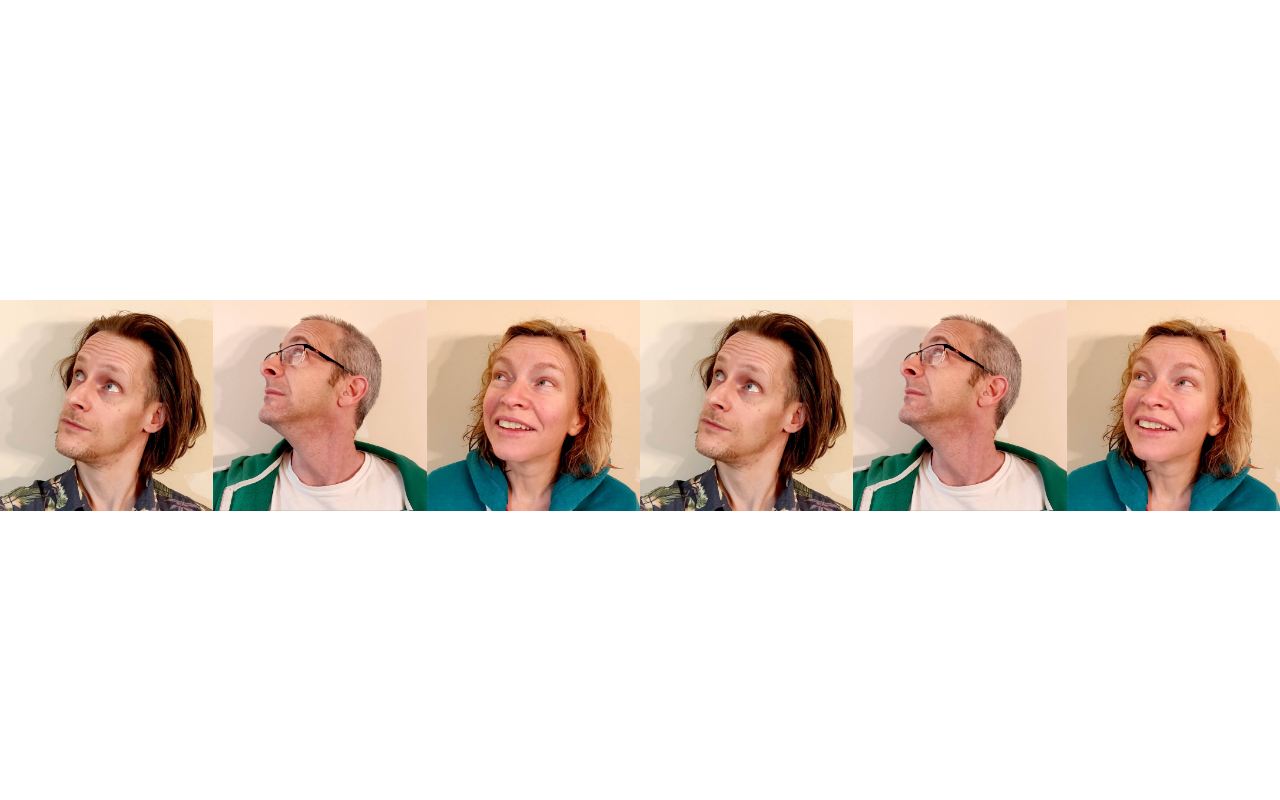
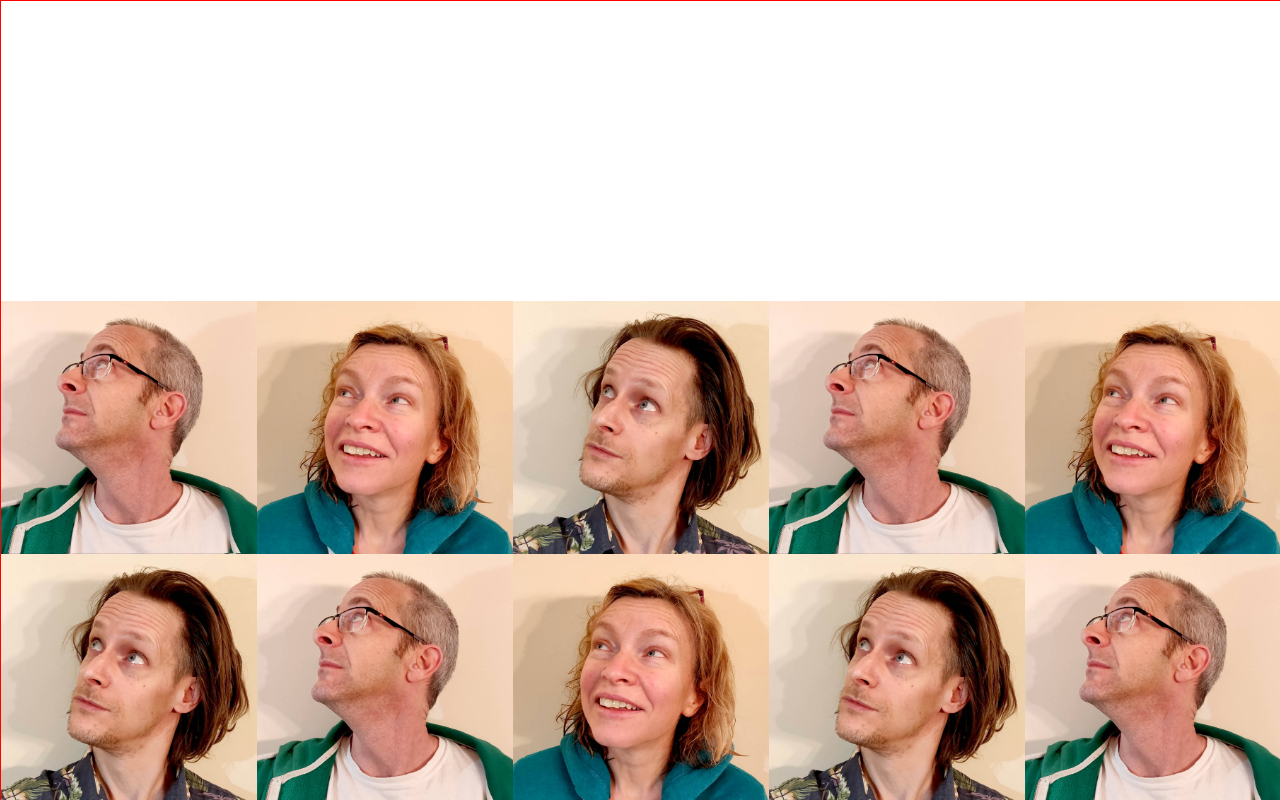
Before and after one commit to btubby/photofun, a React (Create React App) app: page / in a window 1280 px wide. Shown: the top 800 px of the page. Built offline with nearby package versions, Linux system fonts and the light colour scheme.

Commit message:
nice refactor

```diff
--- a/src/App.js
+++ b/src/App.js
@@ -1,44 +1,83 @@
-import React, {  useState } from 'react'
-import styled from 'styled-components';
-import SwivelFace from './componments/Face'
+import React, { useState } from "react";
+import styled from "styled-components";
+import SwivelFace from "./componments/Face";
 
-import kstraight from './kerry/straight.jpg'
-import kwest from './kerry/w.jpg'
-import keast from './kerry/e.jpg'
-import knorth from './kerry/n.jpg'
-import ksouth from './kerry/s.jpg'
-import knortheast from './kerry/ne.jpg'
-import knorthwest from './kerry/nw.jpg'
-import ksoutheast from './kerry/se.jpg'
-import ksouthwest from './kerry/sw.jpg'
+import kstraight from "./kerry/straight.jpg";
+import kwest from "./kerry/w.jpg";
+import keast from "./kerry/e.jpg";
+import knorth from "./kerry/n.jpg";
+import ksouth from "./kerry/s.jpg";
+import knortheast from "./kerry/ne.jpg";
+import knorthwest from "./kerry/nw.jpg";
+import ksoutheast from "./kerry/se.jpg";
+import ksouthwest from "./kerry/sw.jpg";
 
-import wstraight from './will/straight.jpg'
-import wwest from './will/w.jpg'
-import weast from './will/e.jpg'
-import wnorth from './will/n.jpg'
-import wsouth from './will/s.jpg'
-import wnortheast from './will/ne.jpg'
-import wnorthwest from './will/nw.jpg'
-import wsoutheast from './will/se.jpg'
-import wsouthwest from './will/sw.jpg'
+import wstraight from "./will/straight.jpg";
+import wwest from "./will/w.jpg";
+import weast from "./will/e.jpg";
+import wnorth from "./will/n.jpg";
+import wsouth from "./will/s.jpg";
+import wnortheast from "./will/ne.jpg";
+import wnorthwest from "./will/nw.jpg";
+import wsoutheast from "./will/se.jpg";
+import wsouthwest from "./will/sw.jpg";
 
-import bstraight from './ben/straight.jpg'
-import bwest from './ben/w.jpg'
-import beast from './ben/e.jpg'
-import bnorth from './ben/n.jpg'
-import bsouth from './ben/s.jpg'
-import bnortheast from './ben/ne.jpg'
-import bnorthwest from './ben/nw.jpg'
-import bsoutheast from './ben/se.jpg'
-import bsouthwest from './ben/sw.jpg'
+import bstraight from "./ben/straight.jpg";
+import bwest from "./ben/w.jpg";
+import beast from "./ben/e.jpg";
+import bnorth from "./ben/n.jpg";
+import bsouth from "./ben/s.jpg";
+import bnortheast from "./ben/ne.jpg";
+import bnorthwest from "./ben/nw.jpg";
+import bsoutheast from "./ben/se.jpg";
+import bsouthwest from "./ben/sw.jpg";
 
+const images = {
+  ben: {
+    straight: bstraight,
+    n: bnorth,
+    ne: bnortheast,
+    e: beast,
+    s: bsouth,
+    se: bsoutheast,
+    s: bsouth,
+    sw: bsouthwest,
+    w: bwest,
+    nw: bnorthwest
+  },
+  kerry: {
+    straight: kstraight,
+    n: knorth,
+    ne: knortheast,
+    e: keast,
+    s: ksouth,
+    se: ksoutheast,
+    s: ksouth,
+    sw: ksouthwest,
+    w: kwest,
+    nw: knorthwest
+  },
+  will: {
+    straight: wstraight,
+    n: wnorth,
+    ne: wnortheast,
+    e: weast,
+    s: wsouth,
+    se: wsoutheast,
+    s: wsouth,
+    sw: wsouthwest,
+    w: wwest,
+    nw: wnorthwest
+  }
+};
+const OuterContainer = styled.div`
+  display: flex;
+  flex-direction: row;
+  flex-wrap: wrap;
+  // justify-content: space-evenly;
+  align-content: center;
+  border: 1px solid red;
 
-const Container = styled.div`
-  display:flex;
-  flex-direction:row;
-  justify-content: center;
-
-  /* background-color: #F9D7BC; */
   height: 100%;
   width: 100%;
   padding: 300px 0;
@@ -47,144 +86,60 @@ const Container = styled.div`
 const FaceContainer = styled.div`
   background-color: red;
   position: relative;
-   top:30;
-   width:20%
-`
+  // top: 30;
+  width: 20%;
+`;
 export default function App() {
-
   const [xCord, setxCord] = useState(0);
   const [yCord, setyCord] = useState(0);
 
-    const [N1, setN1] = useState(0);
-    const [S1, setS1] = useState(0);
-    const [E1, setE1] = useState(0);
-    const [W1, setW1] = useState(0);
-
-    const [N2, setN2] = useState(0);
-    const [S2, setS2] = useState(0);
-    const [E2, setE2] = useState(0);
-    const [W2, setW2] = useState(0);
-
-    const [N3, setN3] = useState(0);
-    const [S3, setS3] = useState(0);
-    const [E3, setE3] = useState(0);
-    const [W3, setW3] = useState(0);
-
-    const [N4, setN4] = useState(0);
-    const [S4, setS4] = useState(0);
-    const [E4, setE4] = useState(0);
-    const [W4, setW4] = useState(0);
-
-    const [N5, setN5] = useState(0);
-    const [S5, setS5] = useState(0);
-    const [E5, setE5] = useState(0);
-    const [W5, setW5] = useState(0);
-
-    const [N6, setN6] = useState(0);
-    const [S6, setS6] = useState(0);
-    const [E6, setE6] = useState(0);
-    const [W6, setW6] = useState(0);
+  const faces = [];
+  [
+    "ben",
+    "kerry",
+    "will",
+    "ben",
+    "kerry",
+    "will",
+    "ben",
+    "kerry",
+    "will",
+    "ben",
+    "kerry",
+    "will",
+    "ben",
+    "kerry",
+    "will",
+    "ben",
+    "kerry",
+    "will",
+    "ben",
+    "kerry",
+    "will",
+    "ben",
+    "kerry",
+    "will"
+  ].forEach(e => {
+    faces.push(
+      <FaceContainer>
+        <SwivelFace // will
+          type={"will"}
+          xCord={xCord}
+          yCord={yCord}
+          {...images[e]}
+        />
+      </FaceContainer>
+    );
+  });
 
   return (
-      <Container
-        onMouseMove={(e) => {
+    <OuterContainer
+      onMouseMove={e => {
         setxCord(e.nativeEvent.clientX);
         setyCord(e.nativeEvent.clientY);
       }}
     >
-        <FaceContainer
-           ref={(dd) => {
-            if (!dd) return;
-            setN1(dd.getBoundingClientRect().top);
-            setS1(dd.getBoundingClientRect().bottom);
-            setE1(dd.getBoundingClientRect().right);
-            setW1(dd.getBoundingClientRect().left)
-          }}
-        >
-          <SwivelFace  // will
-            type={'will'} N={N1} S={S1} E={E1} W={W1} xCord={xCord} yCord={yCord}
-            straight={wstraight} w={wwest} e={weast} n={wnorth} s={wsouth} ne={wnortheast} nw={wnorthwest} se={wsoutheast} sw={wsouthwest}
-            />
-        </FaceContainer>
-
-        <FaceContainer
-           ref={(dd) => {
-            if (!dd) return;
-            setN3(dd.getBoundingClientRect().top);
-            setS3(dd.getBoundingClientRect().bottom);
-            setE3(dd.getBoundingClientRect().right);
-            setW3(dd.getBoundingClientRect().left)
-          }}
-        >
-          <SwivelFace  // ben
-            type={'ben'} N={N3} S={S3} E={E3} W={W3} xCord={xCord} yCord={yCord}
-            straight={bstraight} w={bwest} e={beast} n={bnorth} s={bsouth} ne={bnortheast} nw={bnorthwest} se={bsoutheast} sw={bsouthwest}
-          />
-        </FaceContainer>
-
-        <FaceContainer
-           ref={(dd) => {
-            if (!dd) return;
-            setN2(dd.getBoundingClientRect().top);
-            setS2(dd.getBoundingClientRect().bottom);
-            setE2(dd.getBoundingClientRect().right);
-            setW2(dd.getBoundingClientRect().left)
-          }}
-        >
-          <SwivelFace  // kerry
-            type={'kerry'} N={N2} S={S2} E={E2} W={W2} xCord={xCord} yCord={yCord}
-            straight={kstraight} w={kwest} e={keast} n={knorth} s={ksouth} ne={knortheast} nw={knorthwest} se={ksoutheast} sw={ksouthwest}
-            />
-        </FaceContainer>
-
-
-        <FaceContainer
-           ref={(dd) => {
-            if (!dd) return;
-            setN4(dd.getBoundingClientRect().top);
-            setS4(dd.getBoundingClientRect().bottom);
-            setE4(dd.getBoundingClientRect().right);
-            setW4(dd.getBoundingClientRect().left)
-          }}
-        >
-          <SwivelFace  // will
-            type={'will'} N={N4} S={S4} E={E4} W={W4} xCord={xCord} yCord={yCord}
-            straight={wstraight} w={wwest} e={weast} n={wnorth} s={wsouth} ne={wnortheast} nw={wnorthwest} se={wsoutheast} sw={wsouthwest}
-            />
-        </FaceContainer>
-
-        <FaceContainer
-           ref={(dd) => {
-            if (!dd) return;
-            setN5(dd.getBoundingClientRect().top);
-            setS5(dd.getBoundingClientRect().bottom);
-            setE5(dd.getBoundingClientRect().right);
-            setW5(dd.getBoundingClientRect().left)
-          }}
-        >
-          <SwivelFace  // ben
-            type={'ben'} N={N5} S={S5} E={E5} W={W5} xCord={xCord} yCord={yCord}
-            straight={bstraight} w={bwest} e={beast} n={bnorth} s={bsouth} ne={bnortheast} nw={bnorthwest} se={bsoutheast} sw={bsouthwest}
-          />
-        </FaceContainer>
-
-        <FaceContainer
-           ref={(dd) => {
-            if (!dd) return;
-            setN6(dd.getBoundingClientRect().top);
-            setS6(dd.getBoundingClientRect().bottom);
-            setE6(dd.getBoundingClientRect().right);
-            setW6(dd.getBoundingClientRect().left)
-          }}
-        >
-          <SwivelFace  // kerry
-            type={'kerry'} N={N6} S={S6} E={E6} W={W6} xCord={xCord} yCord={yCord}
-            straight={kstraight} w={kwest} e={keast} n={knorth} s={ksouth} ne={knortheast} nw={knorthwest} se={ksoutheast} sw={ksouthwest}
-            />
-        </FaceContainer>
-
-
-
-      </Container>
+      {faces}
+    </OuterContainer>
   );
 }
--- a/src/componments/Face.js
+++ b/src/componments/Face.js
@@ -1,51 +1,97 @@
-import React, {  useState,useEffect } from 'react'
+import React, { useState, useEffect } from "react";
 
-import styled from 'styled-components';
+import styled from "styled-components";
 
 const Container = styled.div`
-    display:flex;
-    height:100%;
+  display: flex;
+  height: 100%;
   width: 100%;
 `;
 const IMG = styled.img`
-    width:100%;
-    height:auto;
+  width: 100%;
+  height: auto;
 `;
 
 export default function SwivellingFace(props) {
   const {
-        xCord, yCord,                       // the x and y coords of the mouse pointer on the screen
-        type,                               // identifier for this image
-        N, S, E, W,                         // the coords of our containers sides
-        straight, w, e, n, s, nw, ne, sw,se // images to display
+    xCord,
+    yCord, // the x and y coords of the mouse pointer on the screen
+    type, // identifier for this image
+
+    straight,
+    w,
+    e,
+    n,
+    s,
+    nw,
+    ne,
+    sw,
+    se // images to display
   } = props;
 
   const [image, setImage] = useState(straight);
 
+  const [N, setN1] = useState(0);
+  const [S, setS1] = useState(0);
+  const [E, setE1] = useState(0);
+  const [W, setW1] = useState(0);
+
   useEffect(() => {
-        let map = { n:0, e:0, s:0, w:0}
-        console.log(`${type} top: ${N} bottom: ${S} right: ${E} left: ${W}` );
+    let map = { n: 0, e: 0, s: 0, w: 0 };
+    console.log(`${type} top: ${N} bottom: ${S} right: ${E} left: ${W}`);
 
-        if (yCord <= N) { map.n=1 }
-        if (xCord >= E ){ map.e=1 }
-        if (xCord <= W ) { map.w=1 }
-        if (yCord >= S ){ map.s=1 }
+    if (yCord <= N) {
+      map.n = 1;
+    }
+    if (xCord >= E) {
+      map.e = 1;
+    }
+    if (xCord <= W) {
+      map.w = 1;
+    }
+    if (yCord >= S) {
+      map.s = 1;
+    }
 
-        console.log(`x:${xCord}, y:${yCord} ${type}`, map,  )
+    console.log(`x:${xCord}, y:${yCord} ${type}`, map);
 
-        setImage(straight)
-        if (map.n) { setImage(n) }
-        if (map.e) { setImage(e)}
-        if (map.n && map.e){ setImage(ne) }
-        if (map.s) { setImage(s) }
-        if (map.s && map.e){ setImage(se) }
-        if (map.w) { setImage(w) }
-        if (map.s && map.w){ setImage(sw) }
-        if (map.w && map.n){ setImage(nw) }
+    setImage(straight);
+    if (map.n) {
+      setImage(n);
+    }
+    if (map.e) {
+      setImage(e);
+    }
+    if (map.n && map.e) {
+      setImage(ne);
+    }
+    if (map.s) {
+      setImage(s);
+    }
+    if (map.s && map.e) {
+      setImage(se);
+    }
+    if (map.w) {
+      setImage(w);
+    }
+    if (map.s && map.w) {
+      setImage(sw);
+    }
+    if (map.w && map.n) {
+      setImage(nw);
+    }
   });
   return (
-          <Container>
+    <Container
+      ref={dd => {
+        if (!dd) return;
+        setN1(dd.getBoundingClientRect().top);
+        setS1(dd.getBoundingClientRect().bottom);
+        setE1(dd.getBoundingClientRect().right);
+        setW1(dd.getBoundingClientRect().left);
+      }}
+    >
       <IMG src={image} alt="{image}" />
     </Container>
-      )
+  );
 }
```
Also changed, not shown: src/dogBackground.jpg (deleted), 1 other file (tests, documents, lock files or other folders). Lines whose indentation alone changed are shown as unchanged.
